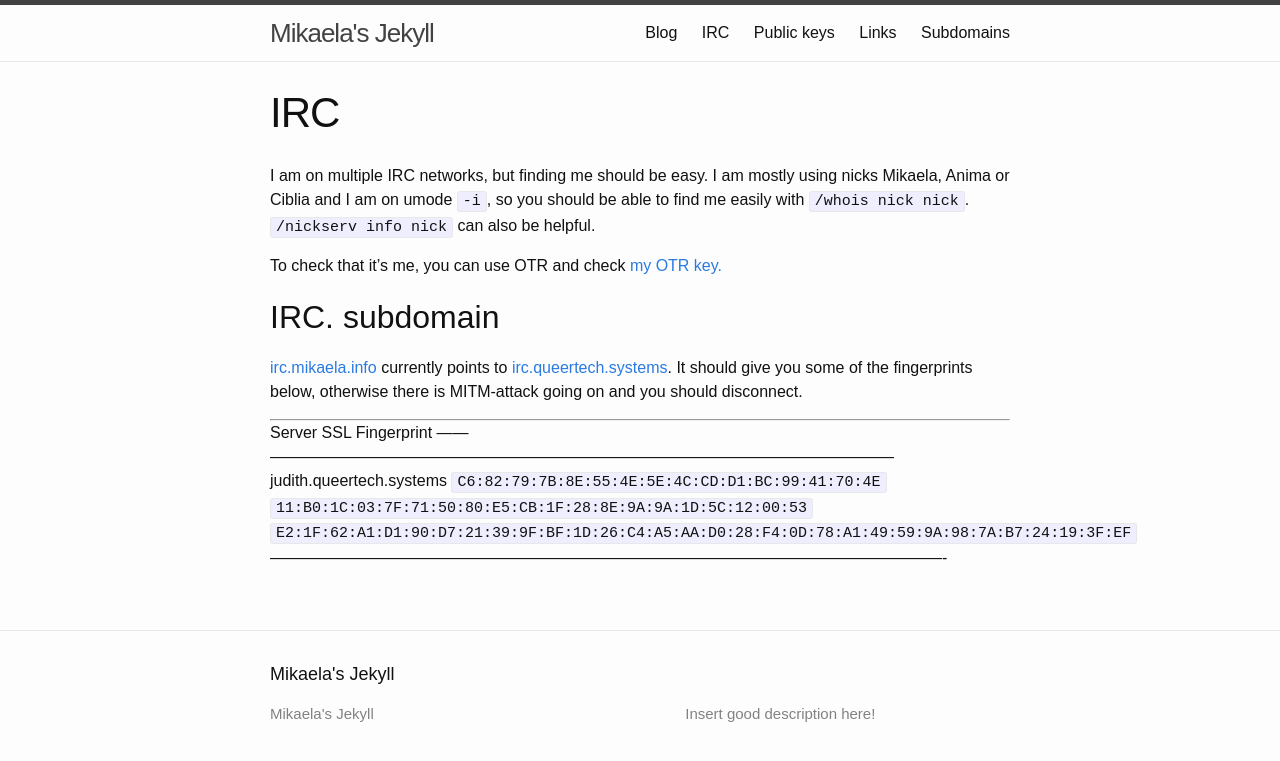
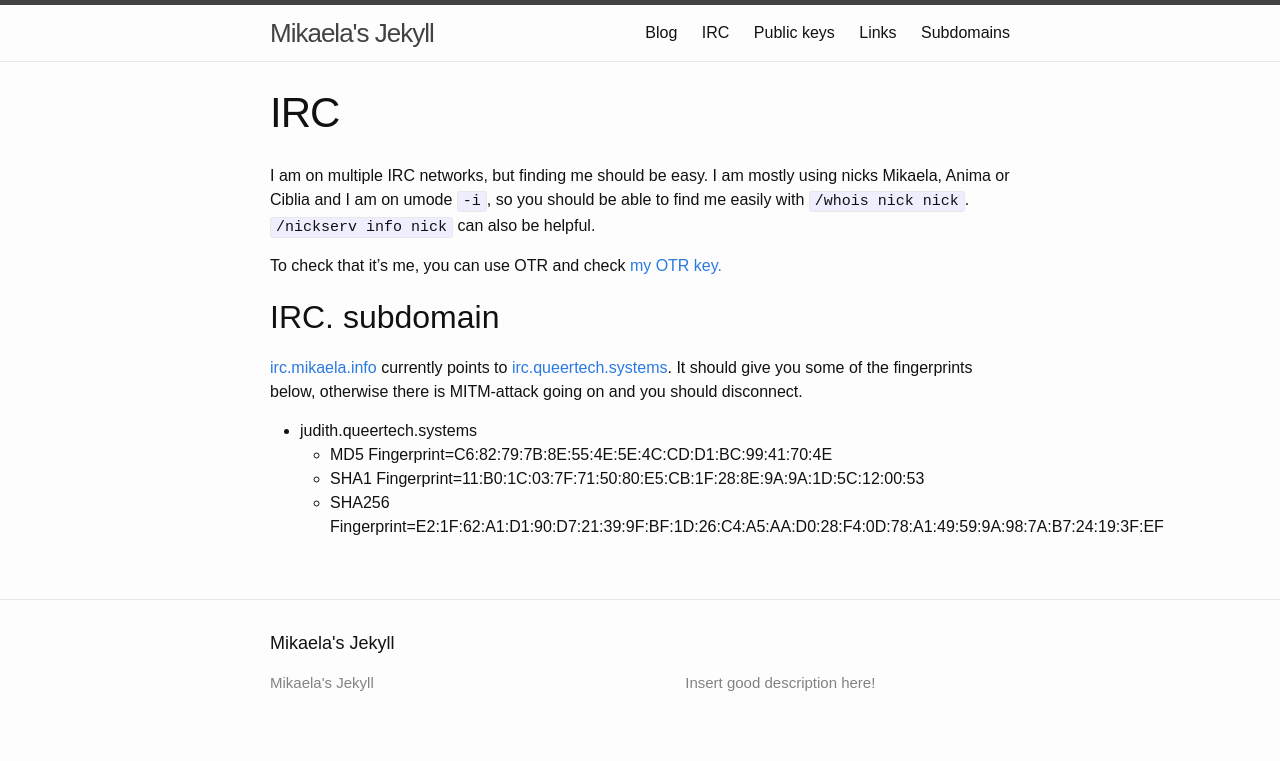
Before and after one commit to Mikaela/mikaela.github.io, a Jekyll site: the page built from pages/irc.markdown, in a window 1280 px wide. Shown: the top 761 px of the page. Built offline with Jekyll 4.4.1, drawn with Linux system fonts in a browser that asks for light colours; Markdown is read by kramdown in place of the engine named in the settings.

Commit message:
irc.markdown: use list, not table

```diff
--- a/pages/irc.markdown
+++ b/pages/irc.markdown
@@ -16,10 +16,7 @@ To check that it's me, you can use OTR and check [my OTR key.](keys)
 It should give you some of the fingerprints below, otherwise there is MITM-attack
 going on and you should disconnect.
 
--------------------------------------------------------------------------------------------------------------------------------
-Server    SSL Fingerprint
-------    ---------------------------------------------------------------------------------------------------------------------
-judith.queertech.systems    `C6:82:79:7B:8E:55:4E:5E:4C:CD:D1:BC:99:41:70:4E`
-                            `11:B0:1C:03:7F:71:50:80:E5:CB:1F:28:8E:9A:9A:1D:5C:12:00:53`
-                            `E2:1F:62:A1:D1:90:D7:21:39:9F:BF:1D:26:C4:A5:AA:D0:28:F4:0D:78:A1:49:59:9A:98:7A:B7:24:19:3F:EF`
--------------------------------------------------------------------------------------------------------------------------------
+* judith.queertech.systems
+    * MD5 Fingerprint=C6:82:79:7B:8E:55:4E:5E:4C:CD:D1:BC:99:41:70:4E
+    * SHA1 Fingerprint=11:B0:1C:03:7F:71:50:80:E5:CB:1F:28:8E:9A:9A:1D:5C:12:00:53
+    * SHA256 Fingerprint=E2:1F:62:A1:D1:90:D7:21:39:9F:BF:1D:26:C4:A5:AA:D0:28:F4:0D:78:A1:49:59:9A:98:7A:B7:24:19:3F:EF
```
